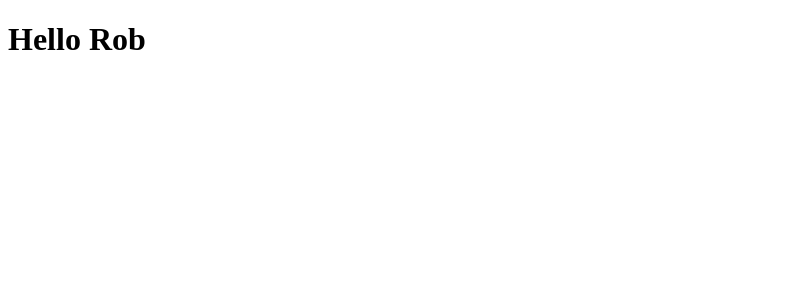
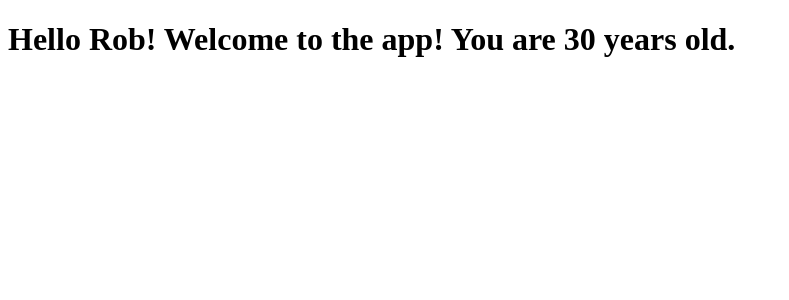
Before and after one commit to cbumanglag15/Hostd-frontend, a React (Vite) app: page / in a window 1280 px wide. Shown: the top 300 px of the page, without its empty margins (0-789 px from the left). Built offline with nearby package versions, Linux system fonts and the light colour scheme.

Commit message:
Prop usage testing #1 (#2)

```diff
--- a/src/App.tsx
+++ b/src/App.tsx
@@ -3,7 +3,7 @@ import Hello from "./components/Hello.tsx";
 function App() {
   return (
     <main className="app-shell">
-      <Hello name="Rob" />
+      <Hello name="Rob" message="Welcome to the app!" age={30} />
     </main>
   );
 }
--- a/src/components/Hello.tsx
+++ b/src/components/Hello.tsx
@@ -1,13 +1,16 @@
 type HelloProps = {
   name: string;
   age?: number;
+  message: string;
 };
-
 function Hello(props: HelloProps) {
   console.log(props);
+  const { name, age, message } = props;
   return (
     <div>
-      <h1>Hello {props.name}</h1>
+      <h1>
+        Hello {name}! {message} You are {age ? age : "ageless"} years old.
+      </h1>
     </div>
   );
 }
```
